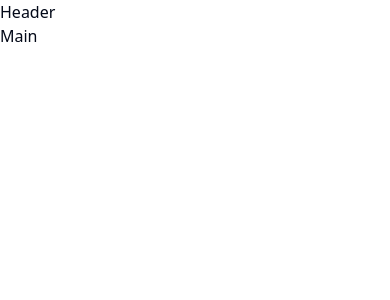
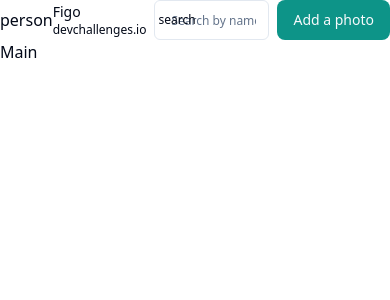
Before and after one commit to Opeyimika-sudo/figo, a React (Vite) app in the folder frontend/: page / in a window 390 px wide. Shown: the top 300 px of the page. Built offline with nearby package versions, Linux system fonts and the light colour scheme.

Commit message:
feat: made the Header responsive

```diff
--- a/frontend/src/Components/Header.tsx
+++ b/frontend/src/Components/Header.tsx
@@ -1,8 +1,21 @@
 import React from 'react'
+import Logo from './Logo'
+import { Input } from "../Components/ui/input"
+import { Button } from './ui/button'
+
 
 const Header = () => {
   return (
-    <div>Header</div>
+    <div className='flex gap-x-2 lg:gap-x-6'>
+        <Logo/>
+        <div className='relative w:3/5 lg:w-4/5 flex items-center'>
+            <span className="material-symbols-outlined absolute left-1 lg:left-2 text-xs lg:text-lg">
+                search
+            </span>
+            <Input type="text" placeholder="Search by name" className='font-noto text-xs w:3/5 lg:w-2/4 pl-4 lg:pl-10'/>
+        </div>
+        <Button className='bg-teal-600 rounded-lg'>Add a photo</Button>
+    </div>
   )
 }
 
--- a/frontend/src/Components/Logo.tsx
+++ b/frontend/src/Components/Logo.tsx
@@ -2,7 +2,15 @@ import React from 'react'
 
 const Logo = () => {
   return (
-    <div>Logo</div>
+    <div className='flex items-center gap:x-0.5 lg:gap-x-2'>
+        <span className="material-symbols-outlined">
+        person
+        </span>
+        <div>
+            <h2 className='font-medium font-noto text-sm md:text-base lg:text-xl'>Figo</h2>
+            <p className='font-medium font-noto text-xs'>devchallenges.io</p>
+        </div>
+    </div>
   )
 }
 
```
